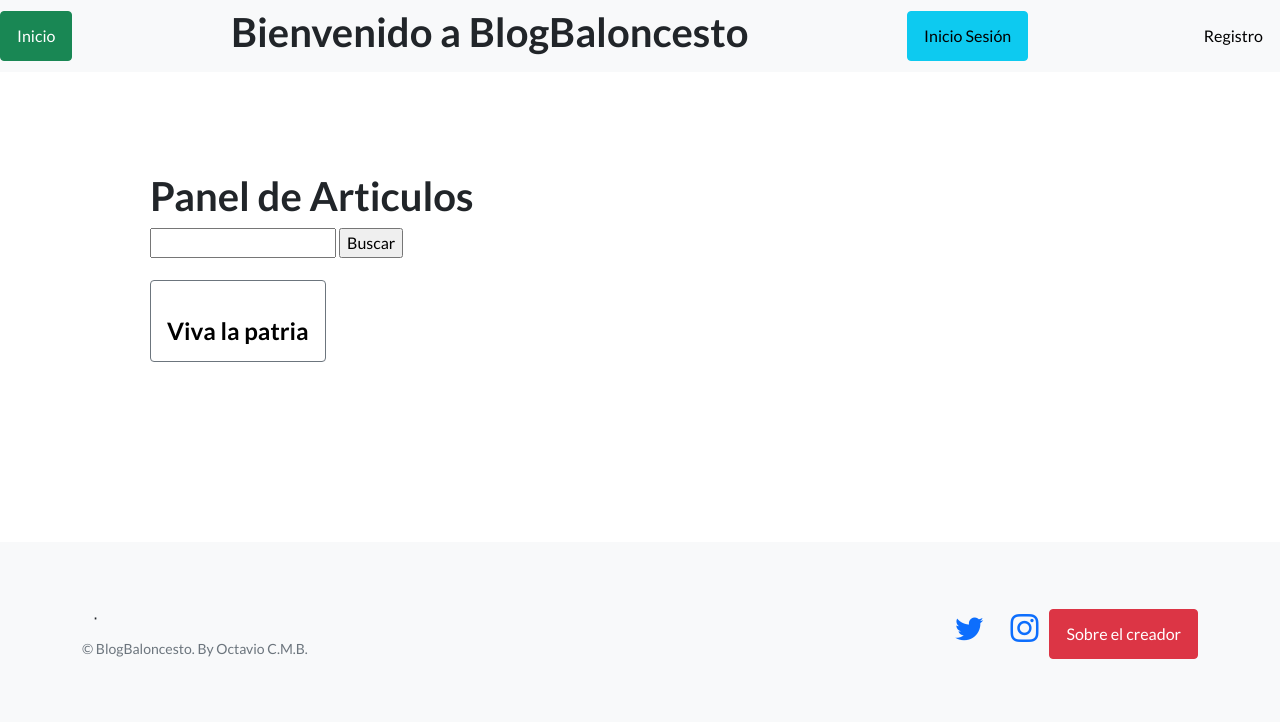
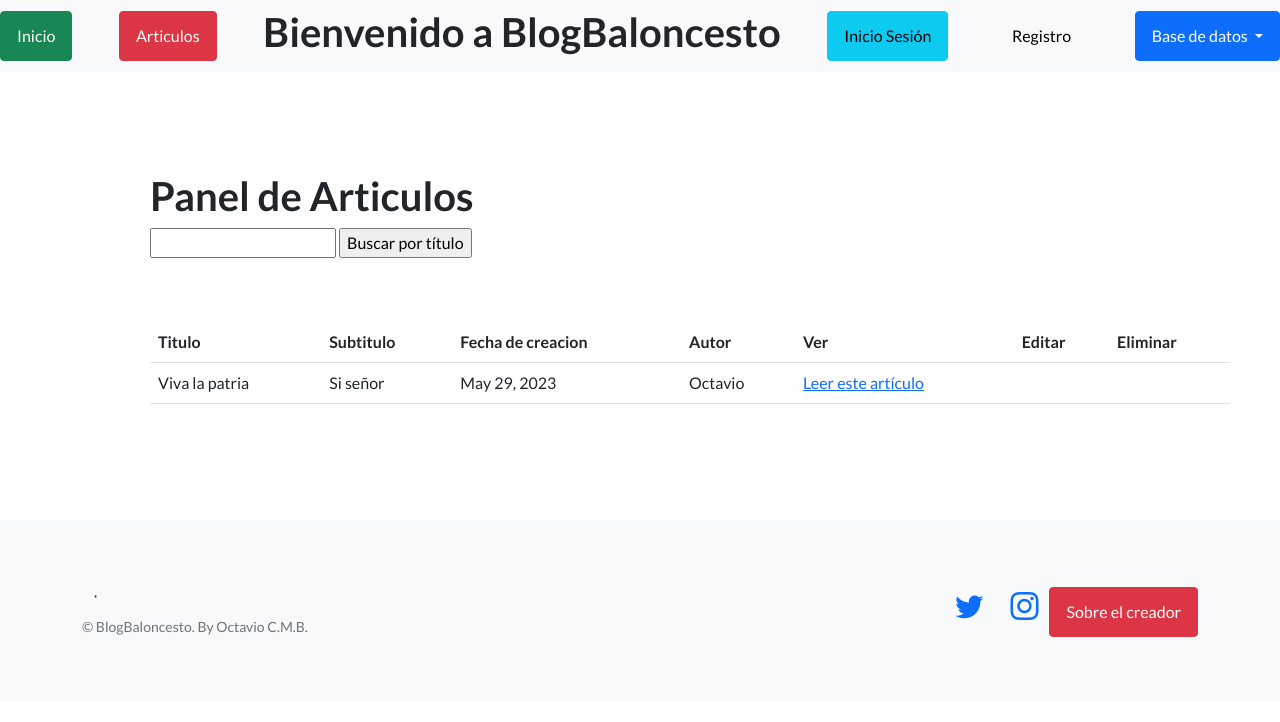
Before and after one commit to OctavioCaceres55/TrabajoFINAL-CaceresManevyBila, a Django app: page /BlogBasquet/articulos/ in a window 1280 px wide. Shown: the top 722 px of the page. Run offline with Django 4.2, Linux system fonts and the light colour scheme; data comes from the database, SQL or seed files in the repository; both versions use the stored data as it was after the commit; some libraries are stand-ins or nearby versions.

Commit message:
Agregado, version por terminar

```diff
--- a/Basquet1/templates/Basquet1/base.html
+++ b/Basquet1/templates/Basquet1/base.html
@@ -25,9 +25,11 @@
         <!-- Navigation-->
         <nav class="navbar navbar-light bg-light static-top">
         <a class="btn btn-success" href="{% url 'inicio'%}">Inicio</a>
+        <a class="btn btn-danger" href="{% url 'listar_articulo' %}">Articulos</a>
         {% if user.avatar %}
-        <img src="{{ user.avatar.imagen.url }}" alt="User Avatar" class="mr-2 rounded-circle" style="width: 30px; height: 30px; margin-left: -100px;">
+        <img src="{{ user.avatar.imagen.url }}" alt="User Avatar" class="mr-2 rounded-circle" style="width: 30px; height: 30px; margin-left: -50px;">
         {% endif %}
+
 <h1> Bienvenido a BlogBaloncesto </h1>
                 {% if user.is_authenticated %}
                 <div class="dropdown">
@@ -53,6 +55,25 @@
                 <a class="btn btn-light" href="{% url 'registro'%}">Registro</a>
                 {% endif %}
             </div>
+            <div class="dropdown">
+                <button class="btn btn-primary dropdown-toggle" type="button" id="dropdownMenuButton1" data-bs-toggle="dropdown" aria-expanded="false">
+                 <div style="display: inline-flex;">
+                    <span>Base de datos</span>
+                </div>
+                </button>
+            <ul class="dropdown-menu" aria-labelledby="dropdownMenuButton1">
+                <li>
+                    <a class="dropdown-item" href="{% url 'listar_jugadores' %}">Jugadores</a>
+                </li>
+                <li>
+                    <a class="dropdown-item" href="{% url 'listar_clubes' %}"><strong>Clubes</strong></a>
+                </li>
+                <li>
+                    <a class="dropdown-item" href="{% url 'listar_entrenadores' %}">Entrenadores</a>
+                </li>
+                <li>
+            </ul>
+            <div>
         </nav>
         <section style="padding: 100px 50px;">
 
--- a/Basquet1/templates/Basquet1/listar_articulos.html
+++ b/Basquet1/templates/Basquet1/listar_articulos.html
@@ -8,13 +8,12 @@
       <form action="{% url 'buscar_articulo' %}" method="post">
         {% csrf_token %}
         <input type="text" name="busqueda" value="{{ reciente }}">
-        <input type="submit" value="Buscar"  style="margin-right: 50px">
+        <input type="submit" value="Buscar por título"  style="margin-right: 50px">
       </form>
       {% if user.is_authenticated %}
       <div class="create-article-container" style="margin-right: 50px;">
         <div class="list-group" style="width: 247px; float: right;">
-          <a href="#!" class="list-group-item list-group-item-action text-center" style="margin-top: 10px; color: #fff;
-          background-color: #0d6efd;">Crear Articulo</a>
+          <a href="{% url 'crear_articulo' %}" class="list-group-item list-group-item-action text-center">Crear Articulo</a>
         </div>
       </div>
       {% endif %}
@@ -23,39 +22,43 @@
     {% if articulos|length == 0%}
       <p style="margin-top: -30px;">No hay lo que estas buscando</p>
     {% else %}
-      <br>
-          {% for articulo in articulos %}
 
-          <div class="dropdown">
-            <button class="btn btn-secondary custom-button" type="button" id="dropdownMenuButton1" data-bs-toggle="dropdown" aria-expanded="false" style="background-color: white; margin-top: -50px; margin-bottom: 80px">
-              <div class="button-content" style="display: flex; flex-direction: column; align-items: center;">
-                <div class="text article-title" style="max-width: 420px; word-wrap: break-word; font-weight: bold; font-size: 24px; color: black; margin-top: 20px;">
-                  {{ articulo.titulo }}
-                </div>
-              </div>
-            </button>
+     <table class="table">
+      <table class="table">
+      <tbody>
+          <tr>
+              <th> Titulo </th>
+              <th> Subtitulo </th>
+              <th> Fecha de creacion</th>
+              <th> Autor </th>
+              <th> Ver</th>
+              <th> Editar</th>
+              <th> Eliminar</th>
 
-
-            <ul class="dropdown-menu" aria-labelledby="dropdownMenuButton1">
-                <li>
-                  <a class="dropdown-item" href="{% url 'ver_mas' articulo.id %}">Leer mas</a>
-                  {% if user.username == articulo.autor or user.is_superuser or user.is_staff %}
-                    <a class="dropdown-item" href="{% url 'editar_articulo' articulo.id %}">Editar</a>
-                    <form action="{% url 'eliminar_articulo' articulo.id %}" method="post">
-                      {% csrf_token %}
-                      <button type="submit" class="dropdown-item">Eliminar</button>
-                    </form>
-                  {% endif %}
-                </li>
-            </ul>
-            </div>
-          </div>
-
-          {% endfor %}
-        {% endif %}
+          </tr>
+        {% for articulo in articulos %}
+          <tr>
+              <td> {{articulo.titulo}}</td>
+              <td> {{articulo.subtitulo}}</td>
+              <td> {{articulo.fecha}}</td>
+              <td> {{articulo.autor}}</td>
+              <td>
+              <a href="{% url 'ver_articulo' articulo.id %}">Leer este artículo</a>
+              </td>
+                      <td>
+                       {% if user.username == articulo.autor or user.is_superuser or user.is_staff %}
+                       <a href="{% url 'editar_articulo' articulo.id %}">Editar</a>
+                       {% endif %}
+                       <td>
+                        {% if user.username == articulo.autor or user.is_superuser or user.is_staff %}
+                       <a href="{% url 'eliminar_articulo' articulo.id %}"> Eliminar <i class="bi bi-trash"></i> </a>
+                        {% endif %}
+                       </td>
+          </tr>
+      {% endfor %}
       </tbody>
-    </table>
-
+      {% endif %}
+  </table>
   </div>
 </section>
 {% endblock contenido %}
--- a/Basquet1/urls.py
+++ b/Basquet1/urls.py
@@ -22,7 +22,7 @@ from Basquet1.views import AboutmeCreateView, AboutmeDetailView, AboutmeListView
 from Basquet1.views import EntrenadoresCreateView, EntrenadoresDeleteView, EntrenadoresDetailView, EntrenadoresListView, EntrenadoresUpdateView
 from Basquet1.views import JugadoresCreateView, JugadoresDeleteView, JugadoresDetailView, JugadoresListView, JugadoresUpdateView
 from Basquet1.views import ClubesCreateView, ClubesDeleteView, ClubesDetailView, ClubesListView, ClubesUpdateView
-from Basquet1.views import listar_articulo, buscar_articulo
+from Basquet1.views import listar_articulo, buscar_articulo, crear_articulo, ArticuloDeleteView, ArticuloUpdateView, ArticuloDetailView
 from . import views
 
 
@@ -50,6 +50,10 @@ urlpatterns = [
     #URL ARTICULOS
     path("articulos/", listar_articulo, name="listar_articulo"),
     path("buscar-articulo/", buscar_articulo, name="buscar_articulo"),
+    path("crear-articulo/", crear_articulo, name="crear_articulo"),
+    path('eliminar-articulo/<int:pk>/', ArticuloDeleteView.as_view(), name="eliminar_articulo"),
+    path('editar-articulo/<int:pk>/', ArticuloUpdateView.as_view(), name="editar_articulo"),
+    path('estudiantes/<int:pk>/', ArticuloDetailView.as_view(), name="ver_articulo"),
     #URLS SOBRE MI
     path("sobre-mi/", AboutmeListView.as_view(), name='detalles'),
 ]
--- a/Basquet1/views.py
+++ b/Basquet1/views.py
@@ -10,6 +10,7 @@ from django.contrib.auth.decorators import login_required
 from django.views import generic
 from django.utils import timezone
 from django.shortcuts import render, redirect
+from Basquet1.forms import ArticuloFormulario
 # Vistas Entrenadores
 
 class EntrenadoresListView(ListView):
@@ -138,7 +139,7 @@ class ClubesUpdateView(LoginRequiredMixin, UpdateView):
     success_url = reverse_lazy('listar_clubes')
 
 
-# VIEWS ARTICULOS
+# VIEWS ABOUT ME
 
 class AboutmeListView(ListView):
     model = Aboutme
@@ -160,6 +161,8 @@ class AboutmeCreateView(CreateView):
 class AboutmeUpdateView(UpdateView):
     model = Aboutme
     success_url = reverse_lazy('detalles')
+
+# VIEWS ARTICULOS
 
 def listar_articulo(request):
     contexto = {
@@ -188,3 +191,43 @@ def buscar_articulo(request):
             context=contexto,
         )
         return http_response
+
+@login_required
+def crear_articulo(request):
+   if request.method == "POST":
+       formulario = ArticuloFormulario(request.POST)
+
+       if formulario.is_valid():
+           data = formulario.cleaned_data
+           titulo = data["titulo"]
+           subtitulo = data["subtitulo"]
+           cuerpo = data["cuerpo"]
+           autor = data["autor"]
+           fecha = data["fecha"]
+           articulo = Articulo(titulo=titulo, subtitulo=subtitulo, cuerpo=cuerpo, autor=autor, fecha=fecha)
+           articulo.save()
+
+
+           url_exitosa = reverse('listar_articulo')
+           return redirect(url_exitosa)
+   else:
+       formulario = ArticuloFormulario()
+   http_response = render(
+       request=request,
+       template_name='Basquet1/articulo_formulario.html',
+       context={'formulario': formulario}
+   )
+   return http_response
+
+class ArticuloDeleteView(LoginRequiredMixin, DeleteView):
+    model = Articulo
+    success_url = reverse_lazy('listar_articulo')
+
+class ArticuloUpdateView(LoginRequiredMixin, UpdateView):
+    model = Articulo
+    fields = ('titulo', 'subtitulo', 'cuerpo','autor', 'fecha')
+    success_url = reverse_lazy('listar_articulo')
+
+class ArticuloDetailView(DetailView):
+    model = Articulo
+    success_url = reverse_lazy('listar_articulo')
```
Also changed, not shown: Basquet1/forms.py (+7 -1 lines), Basquet1/templates/Basquet1/articulo_confirm_delete.html (added, +15 -0 lines), Basquet1/templates/Basquet1/articulo_detail.html (added, +24 -0 lines), Basquet1/templates/Basquet1/articulo_form.html (added, +14 -0 lines), Basquet1/templates/Basquet1/articulo_formulario.html (added, +9 -0 lines), Basquet1/templates/Basquet1/panel_entrenadores copy.html (deleted, +0 -42 lines), db.sqlite3.
